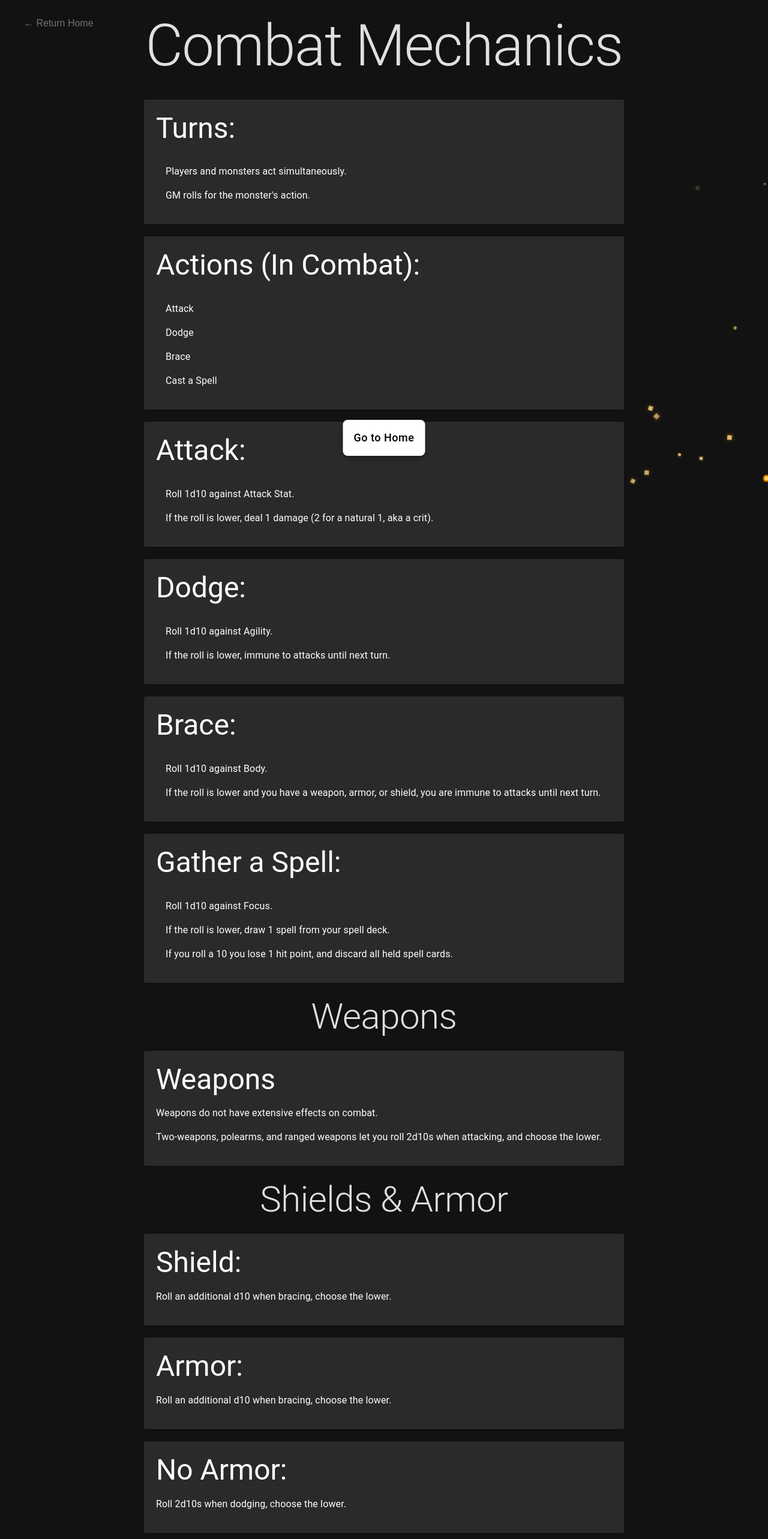
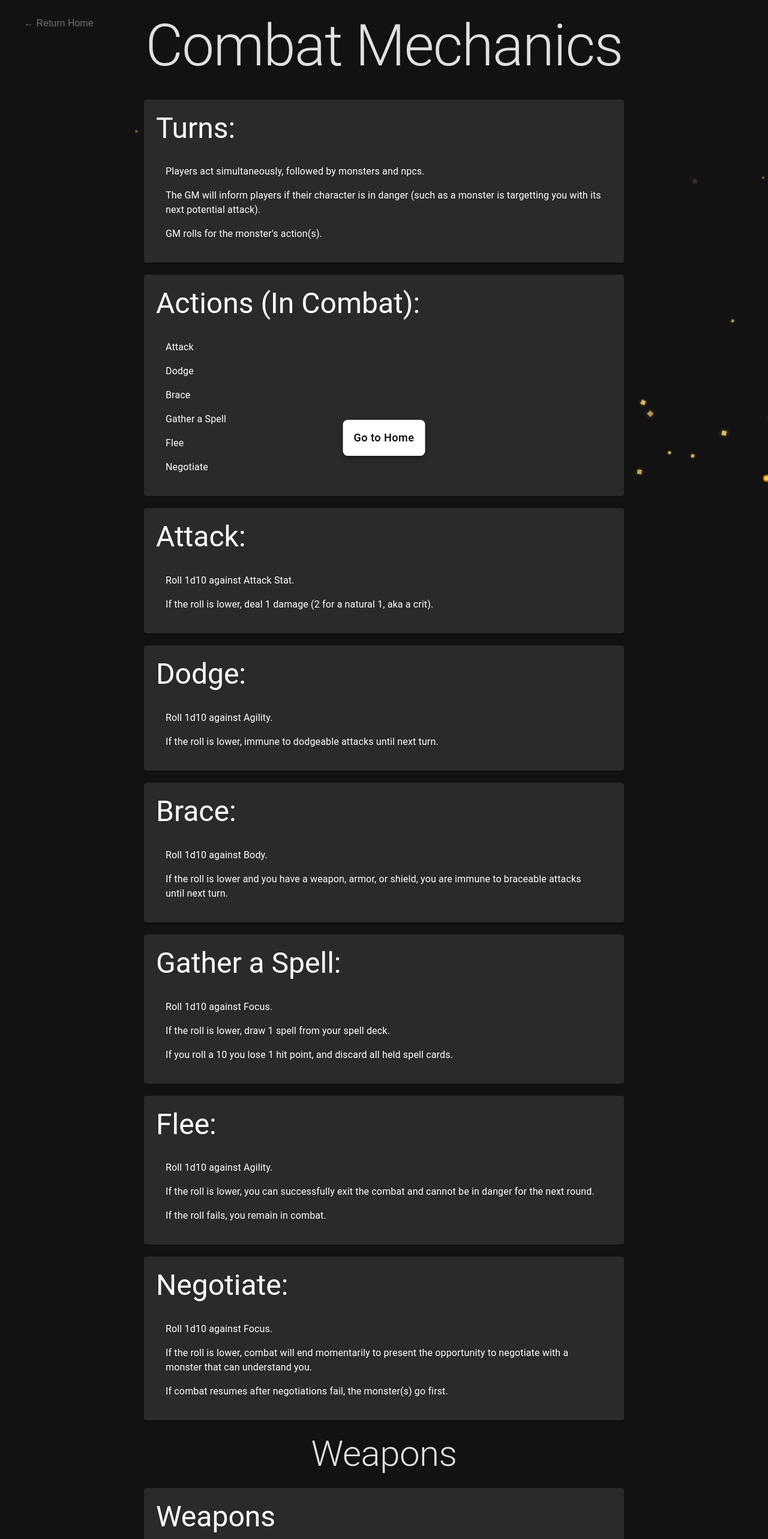
Before and after one commit to Rancor38/imustkill-website, a React (Create React App) app: page /combat-mechanics in a window 1280 px wide. Shown: the top 2566 px of the page at 60% size. Built offline with nearby package versions, Linux system fonts and the light colour scheme.

Commit message:
Update to some rules

```diff
--- a/src/pages/CharacterCreation.js
+++ b/src/pages/CharacterCreation.js
@@ -50,16 +50,22 @@ const CharacterCreation = () => {
           }}
         >
           <Typography variant="h3" gutterBottom>
-            Rolling for Stats:
+            Standard Stat Arrays:
+          </Typography>
+          <Typography paragraph>
+            Choose from predefined array.
+          </Typography>
+          <Typography variant="h5" gutterBottom>
+            Arrays:
           </Typography>
           <List>
-            <ListItem>Roll 4d10s for character creation.</ListItem>
-            <ListItem>Assign the values rolled to Body, Agility, Focus, and Fate.</ListItem>
-            <ListItem>Maximum stat value is 10, minimum is a 2.</ListItem>
+            <ListItem>6, 6, 6, 6</ListItem>
+            <ListItem>4, 4, 8, 8</ListItem>
+            <ListItem>3, 4, 8, 9</ListItem>
           </List>
         </Paper>
 
-        <Paper
+         <Paper
           sx={{
             bgcolor: '#1f1f1f',
             padding: '20px',
@@ -69,18 +75,12 @@ const CharacterCreation = () => {
           }}
         >
           <Typography variant="h3" gutterBottom>
-            Arrays (Alternative Option):
-          </Typography>
-          <Typography paragraph>
-            Choose from predefined array or roll for stats.
-          </Typography>
-          <Typography paragraph>
-            Arrays:
+            Rolling Stats (Alternative Option):
           </Typography>
           <List>
-            <ListItem>6, 6, 6, 6</ListItem>
-            <ListItem>4, 4, 8, 8</ListItem>
-            <ListItem>3, 4, 8, 9</ListItem>
+            <ListItem>Roll 4d10s for character creation.</ListItem>
+            <ListItem>Assign the values rolled to Body, Agility, Focus, and Fate.</ListItem>
+            <ListItem>Maximum stat value is 10, minimum is a 2.</ListItem>
           </List>
         </Paper>
 
--- a/src/pages/CombatMechanics.js
+++ b/src/pages/CombatMechanics.js
@@ -1,173 +1,260 @@
-import { Container, Box, Typography, List, ListItem, Paper } from '@mui/material';
-import HomeButton from '../components/HomeButton';
+import {
+    Container,
+    Box,
+    Typography,
+    List,
+    ListItem,
+    Paper,
+} from "@mui/material"
+import HomeButton from "../components/HomeButton"
 
 const CombatMechanics = () => {
     return (
         <>
             <Container
                 sx={{
-          color: '#e0e0e0',
-          padding: '20px',
-          display: 'flex',
-          paddingBottom: '100px', // Adjust this value as needed
-          flexDirection: 'column',
-          alignItems: 'center',
-          minHeight: '100vh',
+                    color: "#e0e0e0",
+                    padding: "20px",
+                    display: "flex",
+                    paddingBottom: "100px", // Adjust this value as needed
+                    flexDirection: "column",
+                    alignItems: "center",
+                    minHeight: "100vh",
                 }}
             >
-        <Typography variant="h1" gutterBottom>
+                <Typography variant='h1' gutterBottom>
                     Combat Mechanics
                 </Typography>
 
                 <Paper
                     sx={{
-            bgcolor: '#1f1f1f',
-            padding: '20px',
-            width: '100%',
-            maxWidth: '800px',
-            marginBottom: '20px',
+                        bgcolor: "#1f1f1f",
+                        padding: "20px",
+                        width: "100%",
+                        maxWidth: "800px",
+                        marginBottom: "20px",
                     }}
                 >
-          <Typography variant="h3" gutterBottom>
+                    <Typography variant='h3' gutterBottom>
                         Turns:
                     </Typography>
                     <List>
-            <ListItem>Players and monsters act simultaneously.</ListItem>
-            <ListItem>GM rolls for the monster's action.</ListItem>
+                        <ListItem>
+                            Players act simultaneously, followed by monsters and
+                            npcs.
+                        </ListItem>
+                        <ListItem>
+                            The GM will inform players if their character is in
+                            danger (such as a monster is targetting you with its
+                            next potential attack).
+                        </ListItem>
+                        <ListItem>
+                            GM rolls for the monster's action(s).
+                        </ListItem>
                     </List>
                 </Paper>
 
                 <Paper
                     sx={{
-            bgcolor: '#1f1f1f',
-            padding: '20px',
-            width: '100%',
-            maxWidth: '800px',
-            marginBottom: '20px',
+                        bgcolor: "#1f1f1f",
+                        padding: "20px",
+                        width: "100%",
+                        maxWidth: "800px",
+                        marginBottom: "20px",
                     }}
                 >
-          <Typography variant="h3" gutterBottom>
+                    <Typography variant='h3' gutterBottom>
                         Actions (In Combat):
                     </Typography>
                     <List>
                         <ListItem>Attack</ListItem>
                         <ListItem>Dodge</ListItem>
                         <ListItem>Brace</ListItem>
-            <ListItem>Cast a Spell</ListItem>
+                        <ListItem>Gather a Spell</ListItem>
+                        <ListItem>Flee</ListItem>
+                        <ListItem>Negotiate</ListItem>
                     </List>
                 </Paper>
 
                 <Paper
                     sx={{
-            bgcolor: '#1f1f1f',
-            padding: '20px',
-            width: '100%',
-            maxWidth: '800px',
-            marginBottom: '20px',
+                        bgcolor: "#1f1f1f",
+                        padding: "20px",
+                        width: "100%",
+                        maxWidth: "800px",
+                        marginBottom: "20px",
                     }}
                 >
-          <Typography variant="h3" gutterBottom>
+                    <Typography variant='h3' gutterBottom>
                         Attack:
                     </Typography>
                     <List>
                         <ListItem>Roll 1d10 against Attack Stat.</ListItem>
-            <ListItem>If the roll is lower, deal 1 damage (2 for a natural 1, aka a crit).</ListItem>
+                        <ListItem>
+                            If the roll is lower, deal 1 damage (2 for a natural
+                            1, aka a crit).
+                        </ListItem>
                     </List>
                 </Paper>
 
                 <Paper
                     sx={{
-            bgcolor: '#1f1f1f',
-            padding: '20px',
-            width: '100%',
-            maxWidth: '800px',
-            marginBottom: '20px',
+                        bgcolor: "#1f1f1f",
+                        padding: "20px",
+                        width: "100%",
+                        maxWidth: "800px",
+                        marginBottom: "20px",
                     }}
                 >
-          <Typography variant="h3" gutterBottom>
+                    <Typography variant='h3' gutterBottom>
                         Dodge:
                     </Typography>
                     <List>
                         <ListItem>Roll 1d10 against Agility.</ListItem>
-            <ListItem>If the roll is lower, immune to attacks until next turn.</ListItem>
+                        <ListItem>
+                            If the roll is lower, immune to dodgeable attacks
+                            until next turn.
+                        </ListItem>
                     </List>
                 </Paper>
 
                 <Paper
                     sx={{
-            bgcolor: '#1f1f1f',
-            padding: '20px',
-            width: '100%',
-            maxWidth: '800px',
-            marginBottom: '20px',
+                        bgcolor: "#1f1f1f",
+                        padding: "20px",
+                        width: "100%",
+                        maxWidth: "800px",
+                        marginBottom: "20px",
                     }}
                 >
-          <Typography variant="h3" gutterBottom>
+                    <Typography variant='h3' gutterBottom>
                         Brace:
                     </Typography>
                     <List>
                         <ListItem>Roll 1d10 against Body.</ListItem>
-            <ListItem>If the roll is lower and you have a weapon, armor, or shield, you are immune to attacks until next turn.</ListItem>
+                        <ListItem>
+                            If the roll is lower and you have a weapon, armor,
+                            or shield, you are immune to braceable attacks until
+                            next turn.
+                        </ListItem>
                     </List>
                 </Paper>
 
                 <Paper
                     sx={{
-            bgcolor: '#1f1f1f',
-            padding: '20px',
-            width: '100%',
-            maxWidth: '800px',
-            marginBottom: '20px',
+                        bgcolor: "#1f1f1f",
+                        padding: "20px",
+                        width: "100%",
+                        maxWidth: "800px",
+                        marginBottom: "20px",
                     }}
                 >
-          <Typography variant="h3" gutterBottom>
+                    <Typography variant='h3' gutterBottom>
                         Gather a Spell:
                     </Typography>
                     <List>
                         <ListItem>Roll 1d10 against Focus.</ListItem>
-            <ListItem>If the roll is lower, draw 1 spell from your spell deck.</ListItem>
-            <ListItem>If you roll a 10 you lose 1 hit point, and discard all held spell cards.</ListItem>
+                        <ListItem>
+                            If the roll is lower, draw 1 spell from your spell
+                            deck.
+                        </ListItem>
+                        <ListItem>
+                            If you roll a 10 you lose 1 hit point, and discard
+                            all held spell cards.
+                        </ListItem>
                     </List>
                 </Paper>
 
-        <Typography variant="h2" gutterBottom>
+                <Paper
+                    sx={{
+                        bgcolor: "#1f1f1f",
+                        padding: "20px",
+                        width: "100%",
+                        maxWidth: "800px",
+                        marginBottom: "20px",
+                    }}
+                >
+                    <Typography variant='h3' gutterBottom>
+                        Flee:
+                    </Typography>
+                    <List>
+                        <ListItem>Roll 1d10 against Agility.</ListItem>
+                        <ListItem>
+                            If the roll is lower, you can successfully exit the
+                            combat and cannot be in danger for the next round.
+                        </ListItem>
+                        <ListItem>
+                            If the roll fails, you remain in combat.
+                        </ListItem>
+                    </List>
+                </Paper>
+
+                <Paper
+                    sx={{
+                        bgcolor: "#1f1f1f",
+                        padding: "20px",
+                        width: "100%",
+                        maxWidth: "800px",
+                        marginBottom: "20px",
+                    }}
+                >
+                    <Typography variant='h3' gutterBottom>
+                        Negotiate:
+                    </Typography>
+                    <List>
+                        <ListItem>Roll 1d10 against Focus.</ListItem>
+                        <ListItem>
+                            If the roll is lower, combat will end momentarily to
+                            present the opportunity to negotiate with a monster
+                            that can understand you.
+                        </ListItem>
+                        <ListItem>
+                            If combat resumes after negotiations fail, the
+                            monster(s) go first.
+                        </ListItem>
+                    </List>
+                </Paper>
+
+                <Typography variant='h2' gutterBottom>
                     Weapons
                 </Typography>
 
                 <Paper
                     sx={{
-            bgcolor: '#1f1f1f',
-            padding: '20px',
-            width: '100%',
-            maxWidth: '800px',
-            marginBottom: '20px',
+                        bgcolor: "#1f1f1f",
+                        padding: "20px",
+                        width: "100%",
+                        maxWidth: "800px",
+                        marginBottom: "20px",
                     }}
                 >
-          <Typography variant="h3" gutterBottom>
+                    <Typography variant='h3' gutterBottom>
                         Weapons
                     </Typography>
                     <Typography paragraph>
                         Weapons do not have extensive effects on combat.
                     </Typography>
                     <Typography paragraph>
-            Two-weapons, polearms, and ranged weapons let you roll 2d10s when attacking, and choose the lower.
+                        Two-weapons, polearms, and ranged weapons, or special
+                        weapons let you roll 2d10s when attacking, and choose
+                        the lower.
                     </Typography>
                 </Paper>
 
-        <Typography variant="h2" gutterBottom>
+                <Typography variant='h2' gutterBottom>
                     Shields & Armor
                 </Typography>
 
                 <Paper
                     sx={{
-            bgcolor: '#1f1f1f',
-            padding: '20px',
-            width: '100%',
-            maxWidth: '800px',
-            marginBottom: '20px',
+                        bgcolor: "#1f1f1f",
+                        padding: "20px",
+                        width: "100%",
+                        maxWidth: "800px",
+                        marginBottom: "20px",
                     }}
                 >
-          <Typography variant="h3" gutterBottom>
+                    <Typography variant='h3' gutterBottom>
                         Shield:
                     </Typography>
                     <Typography paragraph>
@@ -177,14 +264,14 @@ const CombatMechanics = () => {
 
                 <Paper
                     sx={{
-            bgcolor: '#1f1f1f',
-            padding: '20px',
-            width: '100%',
-            maxWidth: '800px',
-            marginBottom: '20px',
+                        bgcolor: "#1f1f1f",
+                        padding: "20px",
+                        width: "100%",
+                        maxWidth: "800px",
+                        marginBottom: "20px",
                     }}
                 >
-          <Typography variant="h3" gutterBottom>
+                    <Typography variant='h3' gutterBottom>
                         Armor:
                     </Typography>
                     <Typography paragraph>
@@ -194,14 +281,14 @@ const CombatMechanics = () => {
 
                 <Paper
                     sx={{
-            bgcolor: '#1f1f1f',
-            padding: '20px',
-            width: '100%',
-            maxWidth: '800px',
-            marginBottom: '20px',
+                        bgcolor: "#1f1f1f",
+                        padding: "20px",
+                        width: "100%",
+                        maxWidth: "800px",
+                        marginBottom: "20px",
                     }}
                 >
-          <Typography variant="h3" gutterBottom>
+                    <Typography variant='h3' gutterBottom>
                         No Armor:
                     </Typography>
                     <Typography paragraph>
@@ -209,31 +296,35 @@ const CombatMechanics = () => {
                     </Typography>
                 </Paper>
 
-        <Typography variant="h2" gutterBottom>
+                <Typography variant='h2' gutterBottom>
                     Statuses
                 </Typography>
 
                 <Paper
                     sx={{
-            bgcolor: '#1f1f1f',
-            padding: '20px',
-            width: '100%',
-            maxWidth: '800px',
-            marginBottom: '20px',
+                        bgcolor: "#1f1f1f",
+                        padding: "20px",
+                        width: "100%",
+                        maxWidth: "800px",
+                        marginBottom: "20px",
                     }}
                 >
-          <Typography variant="h3" gutterBottom>
+                    <Typography variant='h3' gutterBottom>
                         Unconscious
                     </Typography>
                     <Typography paragraph>
-            A creature cannot defend against an attack, or make attacks, or move. Attacks against an unconscious creature automatically succeed. Creatures that survive an attack while unconscious may awaken at the start of their next turn.
+                        A creature cannot defend against an attack, or make
+                        attacks, or move. Attacks against an unconscious
+                        creature automatically succeed. Creatures that survive
+                        an attack while unconscious may awaken at the start of
+                        their next turn.
                     </Typography>
                 </Paper>
             </Container>
 
             <HomeButton />
         </>
-  );
-};
+    )
+}
 
-export default CombatMechanics;
+export default CombatMechanics
```
Lines whose indentation alone changed are shown as unchanged.
